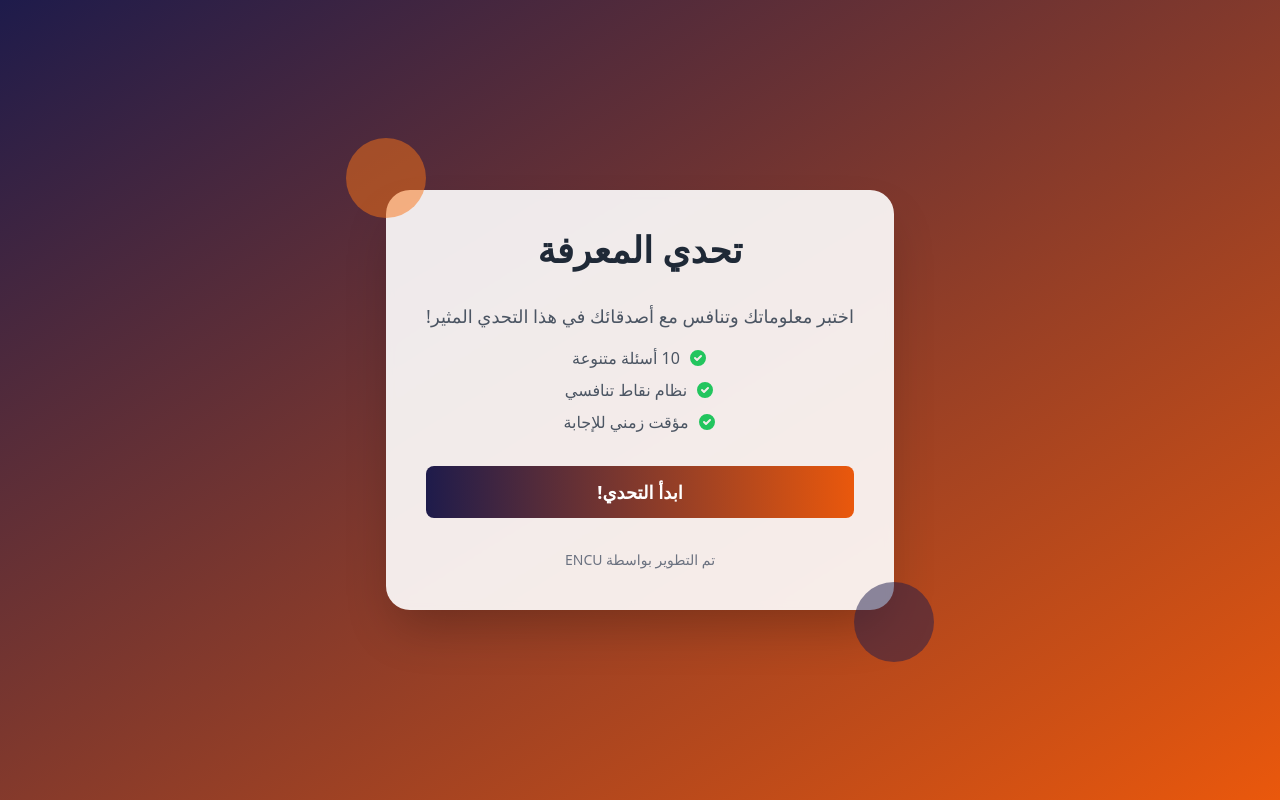
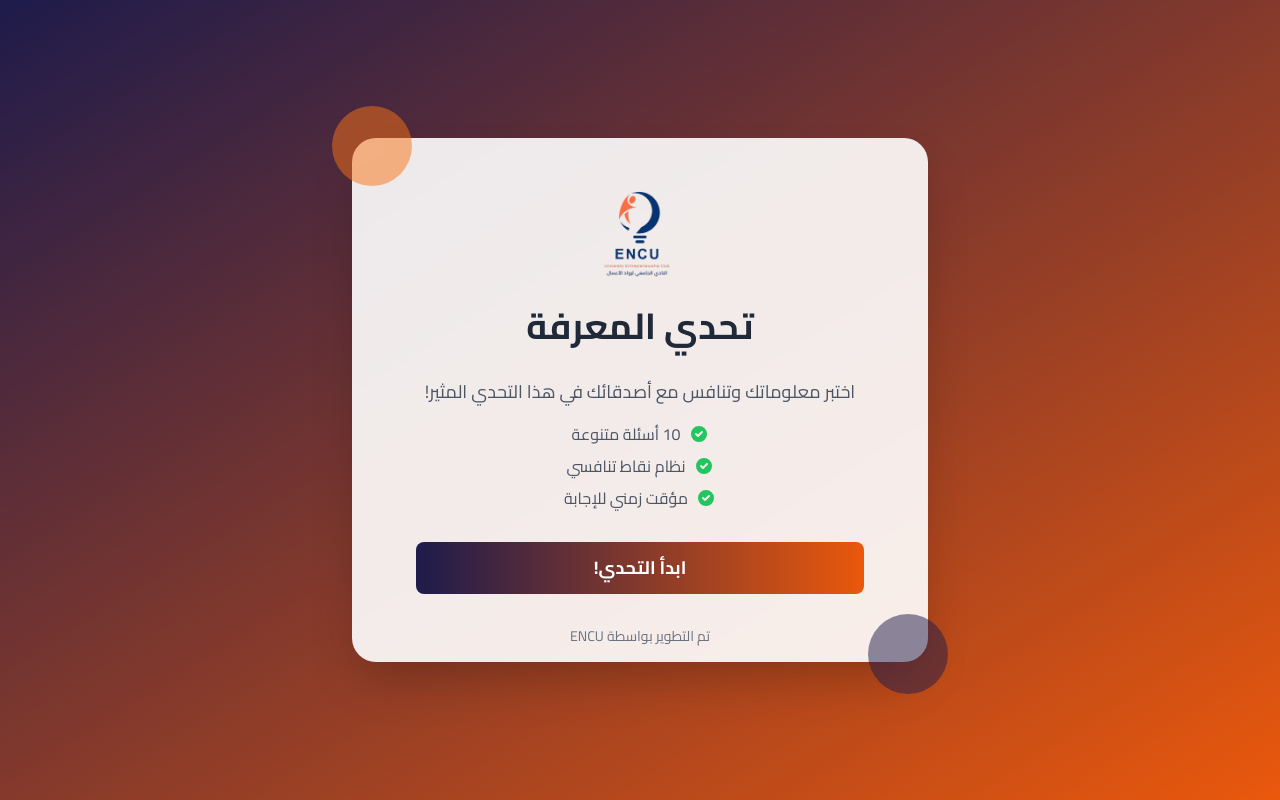
Before and after one commit to MohaSetif/Entrepreneurship-Quiz, a SvelteKit app: page / in a window 1280 px wide. Built offline with nearby package versions, Linux system fonts and the light colour scheme.

Commit message:
Adding Logo And Adjusting The Layout

```diff
--- a/src/app.css
+++ b/src/app.css
@@ -1,3 +1,7 @@
 @import 'tailwindcss/base';
 @import 'tailwindcss/components';
 @import 'tailwindcss/utilities';
+
+*{
+    font-family: "Cairo", sans-serif;
+}
--- a/src/app.html
+++ b/src/app.html
@@ -3,6 +3,9 @@
 	<head>
 		<meta charset="utf-8" />
 		<link rel="icon" href="%sveltekit.assets%/favicon.png" />
+		<link rel="preconnect" href="https://fonts.googleapis.com">
+		<link rel="preconnect" href="https://fonts.gstatic.com" crossorigin>
+		<link href="https://fonts.googleapis.com/css2?family=Cairo:wght@200..1000&display=swap" rel="stylesheet">
 		<meta name="viewport" content="width=device-width, initial-scale=1" />
 		%sveltekit.head%
 	</head>
--- a/src/routes/+layout.svelte
+++ b/src/routes/+layout.svelte
@@ -1,6 +1,9 @@
 <script lang="ts">
 	import '../app.css';
+
 	let { children } = $props();
 </script>
 
-{@render children()}
+<div class="min-h-screen overflow-hidden bg-gradient-to-br from-indigo-950 to-orange-600 py-6 flex flex-col justify-center" >
+	{@render children()}
+</div>
--- a/src/routes/+page.svelte
+++ b/src/routes/+page.svelte
@@ -1,6 +1,7 @@
 <script lang="ts">
     import { fade, fly } from 'svelte/transition';
     import { goto } from '$app/navigation';
+    import encu_logo from "../lib/img/encu_logo.png"
     let team1Name = "الفريق الأول";
     let team2Name = "الفريق الثاني";
     let isConfiguring = false;
@@ -21,12 +22,19 @@
     }
 </script>
 
-<div class="min-h-screen bg-gradient-to-br from-indigo-950 to-orange-600 py-6 flex flex-col justify-center" dir="rtl">
+<div dir="rtl">
+
     <div class="relative py-3 sm:max-w-xl sm:mx-auto text-center">
         <div
-            class="relative px-4 py-10 bg-white/90 backdrop-blur-sm mx-8 md:mx-0 shadow-2xl rounded-3xl sm:p-10"
+            class="relative p-4 bg-white/90 backdrop-blur-sm mx-8 md:mx-0 shadow-2xl rounded-3xl sm:p-4"
             transition:fade
         >
+            <img
+                src={encu_logo}
+                class="w-28 h-auto my-4 mx-auto"
+                alt="ENCU's Logo"
+                style="max-width: 100px; height: auto; object-fit: contain;"
+            />
             <div class="max-w-md mx-auto">
                 {#if !isConfiguring}
                     <div
@@ -135,8 +143,8 @@
         </div>
 
         <!-- Decorative Elements -->
-        <div class="absolute -top-10 -left-10 w-20 h-20 bg-orange-500 rounded-full opacity-20 animate-pulse"></div>
-        <div class="absolute -bottom-10 -right-10 w-20 h-20 bg-indigo-950 rounded-full opacity-20 animate-pulse"></div>
+        <div class="absolute -top-5 -left-5 w-20 h-20 bg-orange-500 rounded-full opacity-20 animate-pulse"></div>
+        <div class="absolute -bottom-5 -right-5 w-20 h-20 bg-indigo-950 rounded-full opacity-20 animate-pulse"></div>
     </div>
 </div>
 
--- a/src/routes/challenge/+page.svelte
+++ b/src/routes/challenge/+page.svelte
@@ -2,6 +2,7 @@
     import { onMount, onDestroy } from 'svelte';
     import { quizQuestions } from '$lib/questions';
     import type { Question, Team } from '$lib/types';
+	import { goto } from '$app/navigation';
 
     let currentQuestionIndex = 0;
     let timer = 30;
@@ -81,7 +82,7 @@
     });
 </script>
 
-<div class="h-screen w-screen overflow-hidden bg-gradient-to-br from-indigo-950 to-orange-600 flex items-center justify-center" dir="rtl">
+<div class="flex items-center justify-center" dir="rtl">
     <div class="w-full max-w-2xl mx-4">
         <div class="bg-white rounded-3xl shadow-2xl p-6">
             {#if !quizCompleted}
@@ -170,7 +171,7 @@
                     </div>
                     <button
                         class="mt-8 bg-indigo-950 text-white rounded-lg px-6 py-2 hover:bg-indigo-950"
-                        on:click={() => window.location.reload()}
+                        on:click={() => goto("/")}
                     >
                         العب مرة أخرى
                     </button>
```
Also changed, not shown: src/lib/img/encu_logo.png (added).
